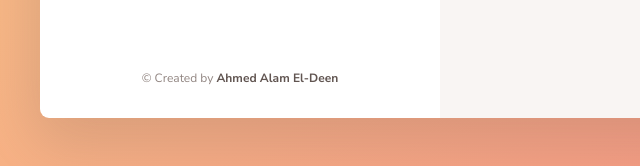
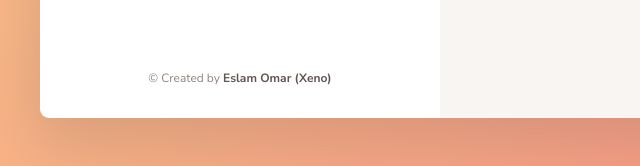
Before and after one commit to EslamOmar5012/Forkify, a website built with Parcel: page index.html in a window 1280 px wide. Shown: the part 1103-1269 px from the top of the page, 0-640 px from the left. Built offline with nearby package versions, Linux system fonts and the light colour scheme.

Commit message:
Update index.html

```diff
--- a/index.html
+++ b/index.html
@@ -125,8 +125,8 @@
           <a
             class="website-link"
             target="_blank"
-            href="https://github.com/ahmedalam98"
-            >Ahmed Alam El-Deen</a
+            href="https://github.com/EslamOmar5012"
+            >Eslam Omar (Xeno)</a
           >
         </p>
       </div>
```
